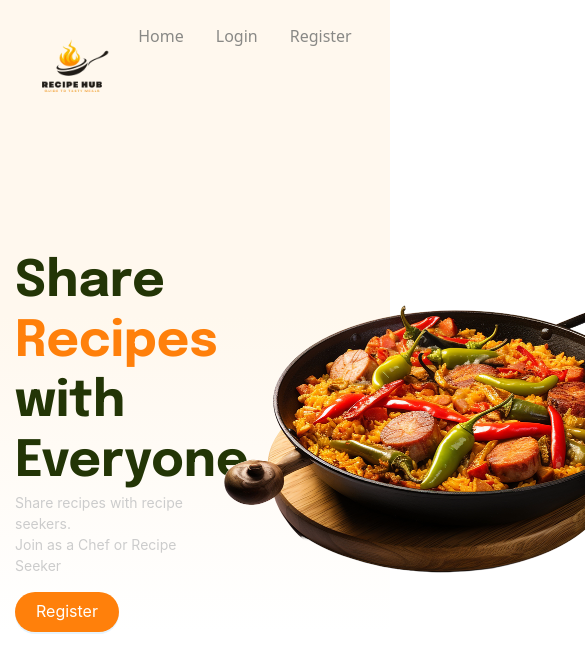
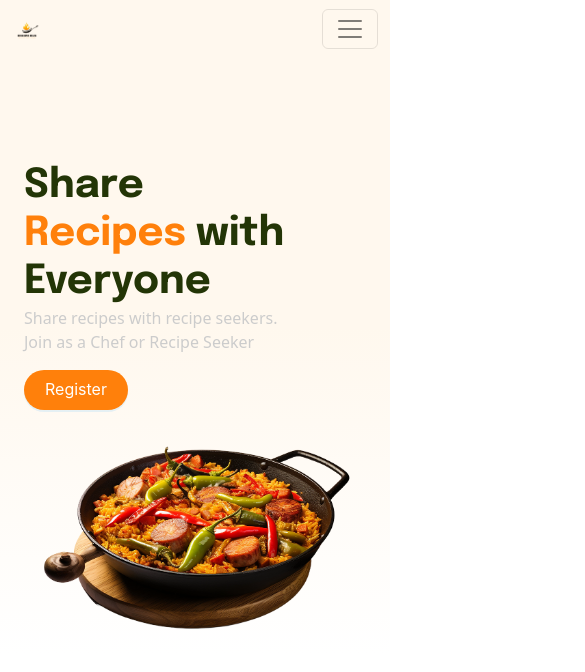
Before and after one commit to EbubeRebecca/Recipe-Frontend, a Vue app: page / in a window 390 px wide. Shown: the top 672 px of the page, 585 px wide, since content can reach past the window. Built offline with nearby package versions, Linux system fonts and the light colour scheme; what vue-sweetalert2 would draw is missing.

Commit message:
responsive style changes to register and login page

```diff
--- a/index.html
+++ b/index.html
@@ -7,10 +7,13 @@
     <link rel="stylesheet" type="text/css" href="/index.css">
     <link rel="preconnect" href="https://fonts.googleapis.com">
     <link rel="preconnect" href="https://fonts.gstatic.com" crossorigin>
+    <link rel="stylesheet" href="https://cdn.jsdelivr.net/npm/bootstrap@4.1.3/dist/css/bootstrap.min.css"
+        integrity="sha384-MCw98/SFnGE8fJT3GXwEOngsV7Zt27NXFoaoApmYm81iuXoPkFOJwJ8ERdknLPMO" crossorigin="anonymous">
     <link
         href="https://fonts.googleapis.com/css2?family=Epilogue:ital,wght@0,100..900;1,100..900&family=Inter:wght@400;500;700&display=swap"
         rel="stylesheet">
-    <meta name="viewport" content="width=device-width, initial-scale=1.0">
+
+    <meta name="viewport" content="width=device-width, initial-scale=1, shrink-to-fit=no">
 
     <title>Recipe web</title>
 </head>
@@ -20,4 +23,15 @@
     <script type="module" src="/src/main.js"></script>
 </body>
 
+<script src="https://code.jquery.com/jquery-3.3.1.slim.min.js"
+    integrity="sha384-q8i/X+965DzO0rT7abK41JStQIAqVgRVzpbzo5smXKp4YfRvH+8abtTE1Pi6jizo"
+    crossorigin="anonymous"></script>
+<script src="https://cdn.jsdelivr.net/npm/popper.js@1.14.3/dist/umd/popper.min.js"
+    integrity="sha384-ZMP7rVo3mIykV+2+9J3UJ46jBk0WLaUAdn689aCwoqbBJiSnjAK/l8WvCWPIPm49"
+    crossorigin="anonymous"></script>
+<script src="https://cdn.jsdelivr.net/npm/bootstrap@4.1.3/dist/js/bootstrap.min.js"
+    integrity="sha384-ChfqqxuZUCnJSK3+MXmPNIyE6ZbWh2IMqE241rYiqJxyMiZ6OW/JmZQ5stwEULTy"
+    crossorigin="anonymous"></script>
+
+
 </html>
--- a/public/index.css
+++ b/public/index.css
@@ -11,7 +11,7 @@ html {
     color: #233506;
     font-family: Epilogue, sans-serif;
     font-weight: bold;
-    font-size: 50px;
+    font-size: 40px;
     padding: 0px;
     margin-bottom: 0px;
 
@@ -34,13 +34,6 @@ html {
 }
 
 
-.vue-container {
-    position: relative;
-    margin-left: auto;
-    margin-right: auto;
-    padding-right: 15px;
-    padding-left: 15px
-}
 
 /*Custom css for vue sweet alert button*/
 .custom-button-class {
@@ -86,6 +79,7 @@ html {
         width: 720px;
         max-width: 100%
     }
+
 }
 
 @media (min-width: 992px) {
--- a/src/components/Header.vue
+++ b/src/components/Header.vue
@@ -1,21 +1,27 @@
 <template>
-    <div class="container">
-        <header class="d-flex flex-wrap justify-content-center py-3 mb-4 ">
-            <a href="/" class="d-flex align-items-center mb-3 mb-md-0 me-md-auto link-body-emphasis text-decoration-none">
 
 
-                <span class="fs-4"> <img src="/recipe-hub-logo.png" width="100"></span>
-            </a>
+    <nav class="navbar navbar-expand-lg navbar-light bg-transparent mb-4">
+        <div class="container">
+  <a class="navbar-brand" href="/"><img src="/recipe-hub-logo.png" width="30" height="30"></a>
+  <button class="navbar-toggler" type="button" data-toggle="collapse" data-target="#navbarSupportedContent" aria-controls="navbarSupportedContent" aria-expanded="false" aria-label="Toggle navigation">
+    <span class="navbar-toggler-icon"></span>
+  </button>
 
-            <ul class="nav">
-                <li class="nav-item home-nav-item"><a href="#" class="nav-link active" aria-current="page">Home</a></li>
-                <li class="nav-item home-nav-item"> <router-link to="login" class="nav-link">Login</router-link></li>
-                <li class="nav-item home-nav-item"> <router-link to="register" class="nav-link">Register</router-link>
-                </li>
+  <div class="collapse navbar-collapse" id="navbarSupportedContent">
+    <ul class="navbar-nav ml-auto">
 
-            </ul>
-        </header>
-    </div>
+
+
+      <li class="nav-item home-nav-item"><a href="/" class="nav-link active" aria-current="page">Home</a></li>
+      <li class="nav-item home-nav-item"> <router-link to="login" class="nav-link">Login</router-link></li>
+                <li class="nav-item home-nav-item"> <router-link to="register" class="nav-link">Register</router-link></li>
+
+    </ul>
+
+  </div>
+</div>
+</nav>
 </template>
 
 <script>
--- a/src/components/LoggedInHeader.vue
+++ b/src/components/LoggedInHeader.vue
@@ -1,22 +1,31 @@
 <template>
-    <div class="container">
-        <header class="d-flex flex-wrap justify-content-center py-3 mb-4 ">
-            <a href="/" class="d-flex align-items-center mb-3 mb-md-0 me-md-auto link-body-emphasis text-decoration-none">
 
-                <span class="fs-4"> <img src="/recipe-hub-logo.png" width="100"></span>
-            </a>
 
-            <ul class="nav">
-                <li class="nav-item home-nav-item"><a href="/" class="nav-link active" aria-current="page">Home</a></li>
-                <li class="nav-item home-nav-item"><router-link to="/profile" class="nav-link">My Recipes</router-link>
-                </li>
+
+
+    <nav class="navbar navbar-expand-lg navbar-light bg-light mb-4">
+        <div class="container">
+  <a class="navbar-brand" href="/"><img src="/recipe-hub-logo.png" width="30" height="30"></a>
+  <button class="navbar-toggler" type="button" data-toggle="collapse" data-target="#navbarSupportedContent" aria-controls="navbarSupportedContent" aria-expanded="false" aria-label="Toggle navigation">
+    <span class="navbar-toggler-icon"></span>
+  </button>
+
+  <div class="collapse navbar-collapse" id="navbarSupportedContent">
+    <ul class="navbar-nav ml-auto">
+
+
+
+      <li class="nav-item home-nav-item"><a href="/" class="nav-link active" aria-current="page">Home</a></li>
+                <li class="nav-item home-nav-item"><router-link to="/profile" class="nav-link">My Recipes</router-link></li>
 
                 <li class="nav-item home-nav-item"> <a v-on:click="logout" class="nav-link">Logout</a></li>
 
+    </ul>
 
-            </ul>
-        </header>
-    </div>
+  </div>
+</div>
+</nav>
+
 </template>
 
 <script>
--- a/src/views/GuestHomepage.vue
+++ b/src/views/GuestHomepage.vue
@@ -1,31 +1,13 @@
 <template>
-    <div class=" homepage-wrapper">
+    <div class="homepage-wrapper ">
         <div class="container">
-            <header class="d-flex flex-wrap justify-content-center py-3 mb-4 ">
-                <a href="/"
-                    class="d-flex align-items-center mb-3 mb-md-0 me-md-auto link-body-emphasis text-decoration-none">
-
-                    <span class="fs-4"> <img src="/recipe-hub-logo.png" width="100"></span>
-                </a>
-
-                <ul class="nav">
-                    <li class="nav-item home-nav-item"><a href="#" class="nav-link active" aria-current="page">Home</a></li>
-                    <li class="nav-item home-nav-item"> <router-link to="login" class="nav-link">Login</router-link></li>
-                    <li class="nav-item home-nav-item"> <router-link to="register" class="nav-link">Register</router-link>
-                    </li>
-
-                </ul>
-            </header>
-        </div>
+       <Header/>
 
 
+        <div class="container">
+<div class="row hompage-hero">
 
-
-
-        <div class="vue-container">
-
-            <a-row class="hompage-hero">
-                <a-col :span="12">
+                <div class="col-sm-6 col-xs-12">
                     <div>
                         <h2 class="homepage-h2">Share</h2>
                         <h2 class="homepage-h2 "><span class="root-orange">Recipes</span> with</h2>
@@ -38,13 +20,38 @@
                                 :style="{ backgroundColor: '#ff800b' }">Register</a-button></router-link>
 
                     </div>
-                </a-col>
-                <a-col :span="12">
+                </div>
+                <div class="col-sm-6 col-xs-12">
 
-                    <img src="/img/valencia.png" width="500"></a-col>
-            </a-row>
+                    <img src="/img/valencia.png" width="100%" style="object-fit: contain;">
+            <div>
+</div>
+        </div></div>
+    </div></div></div>
+</template>
 
+<script>
 
-        </div>
-    </div>
-</template>
+import Header from "../components/Header.vue";
+
+export default {
+    name: 'GuestHomepage',
+    components: {
+        Header,
+    },
+    methods: {
+        logout: function () {
+            this.$store.dispatch('logout')
+                .then(() => {
+                    this.$router.push('/login')
+                })
+        },
+    },
+    computed: {
+        isLoggedIn() {
+            return this.$store.getters.isLoggedIn;
+        }
+    }
+}
+
+</script>
--- a/src/views/Login.vue
+++ b/src/views/Login.vue
@@ -1,25 +1,11 @@
 <template>
     <div class="login">
         <div class="container">
-            <header class="d-flex flex-wrap justify-content-center py-3 mb-4 ">
-                <a href="/"
-                    class="d-flex align-items-center mb-3 mb-md-0 me-md-auto link-body-emphasis text-decoration-none">
+         <Header/>
 
-                    <span class="fs-4"> <img src="/recipe-hub-logo.jpg" width="100"></span>
-
-                </a>
-
-                <ul class="nav">
-                    <li class="nav-item"><a href="#" class="nav-link active" aria-current="page">Home</a></li>
-                    <li class="nav-item"> <router-link to="login" class="nav-link">Login</router-link></li>
-                    <li class="nav-item"> <router-link to="register" class="nav-link">Register</router-link></li>
-
-                </ul>
-            </header>
-        </div>
         <a-row>
-            <a-col :span="8"></a-col>
-            <a-col :span="8">
+            <a-col :xs="2" :sm="4" :md="8" :lg="8" :xl="8"></a-col>
+            <a-col :xs="20" :sm="16" :md="8" :lg="8" :xl="8">
                 <a-space direction="vertical" style="width: 100%">
 
                     <h3>Login Form</h3>
@@ -49,17 +35,18 @@
 
                 </a-space>
             </a-col>
-            <a-col :span="8"></a-col>
+            <a-col :xs="2" :sm="4" :md="8" :lg="8" :xl="8"></a-col>
         </a-row>
-    </div>
+    </div></div>
 </template>
 <script >
 import router from '../router'
 import store from '../store'
+import Header from "../components/Header.vue";
 export default {
     name: 'Login',
     components: {
-
+Header
     },
     data() {
         return {
--- a/src/views/RecipeDetail.vue
+++ b/src/views/RecipeDetail.vue
@@ -3,15 +3,15 @@
 
         <LoggedInHeader />
         <div class="container" v-if="recipe">
-            <img :alt=recipe.title :src=recipe.images[0].url />
+            <img :alt=recipe.title :src=recipe.images[0].full_path height="300"/>
+            <p class="username"> Posted by {{ recipe.user.name }}</p>
+            <p>{{ recipe.location }}</p>
 
-            <p>{{ recipe.user.name }}</p>
-            <p>{{ recipe.title }}</p>
-            <p>{{ recipe.description }}</p>
+            <h3>{{ recipe.title }}</h3>
+            <p>{{ recipe.body }}</p>
 
-            <img :alt=recipe.title
-                                        style=" width: 100%; height: auto; object-fit: contain; "
-                                        :src=recipe.images[0].full_path />
+
+
         </div>
     </div>
 </template>
@@ -54,3 +54,7 @@ export default {
     },
 }
 </script>
+<style scoped>
+.username{
+    font-size:small;
+}</style>
--- a/src/views/Register.vue
+++ b/src/views/Register.vue
@@ -1,26 +1,11 @@
 <template>
     <div class="register">
         <div class="container">
-            <header class="d-flex flex-wrap justify-content-center py-3 mb-4 ">
-                <a href="/"
-                    class="d-flex align-items-center mb-3 mb-md-0 me-md-auto link-body-emphasis text-decoration-none">
-
-                    <span class="fs-4"> <img src="/recipe-hub-logo.jpg" width="100"></span>
-
-                </a>
-
-                <ul class="nav ">
-                    <li class="nav-item"><a href="#" class="nav-link active" aria-current="page">Home</a></li>
-                    <li class="nav-item"> <router-link to="login" class="nav-link">Login</router-link></li>
-                    <li class="nav-item"> <router-link to="register" class="nav-link">Register</router-link></li>
-
-                </ul>
-            </header>
-        </div>
+       <Header/>
 
         <a-row>
-            <a-col :span="8"></a-col>
-            <a-col :span="8">
+            <a-col :xs="2" :sm="4" :md="8" :lg="8" :xl="8"></a-col>
+            <a-col :xs="20" :sm="16" :md="8" :lg="8" :xl="8">
                 <a-space direction="vertical" style="width: 100%">
 
                     <h3>Registration Form</h3>
@@ -60,18 +45,22 @@
 
                 </a-space>
             </a-col>
-            <a-col :span="8"></a-col>
+            <a-col :xs="2" :sm="4" :md="8" :lg="8" :xl="8"></a-col>
         </a-row>
         <a-row></a-row>
 
-
+    </div>
     </div>
 </template>
 <script>
 import { defineComponent, ref } from 'vue';
 import router from '../router'
 import store from '../store'
+import Header from "../components/Header.vue";
 export default defineComponent({
+    components:{
+        Header
+    },
     data() {
         return {
             user_role: '',
```
